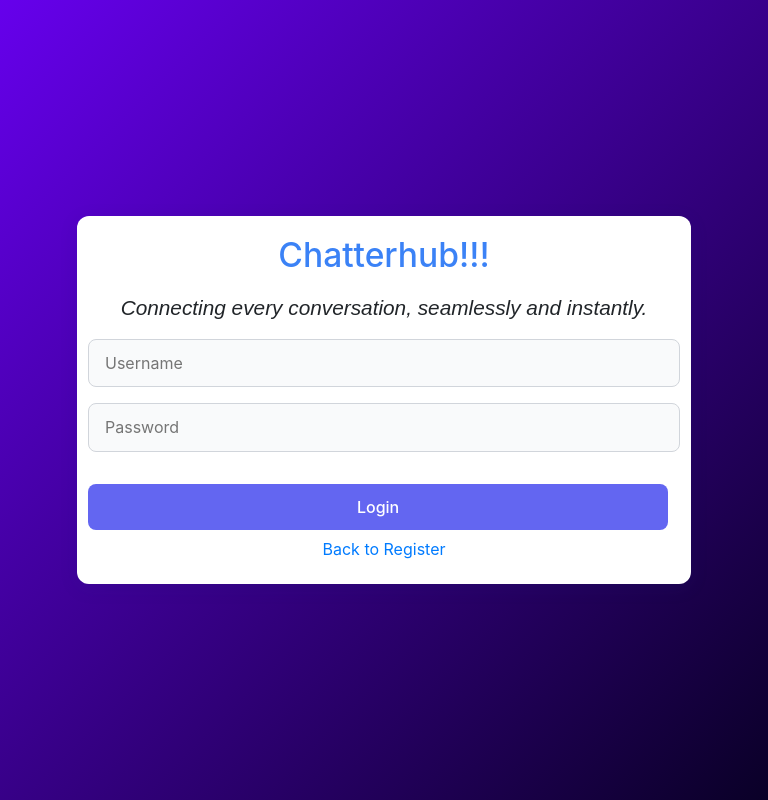
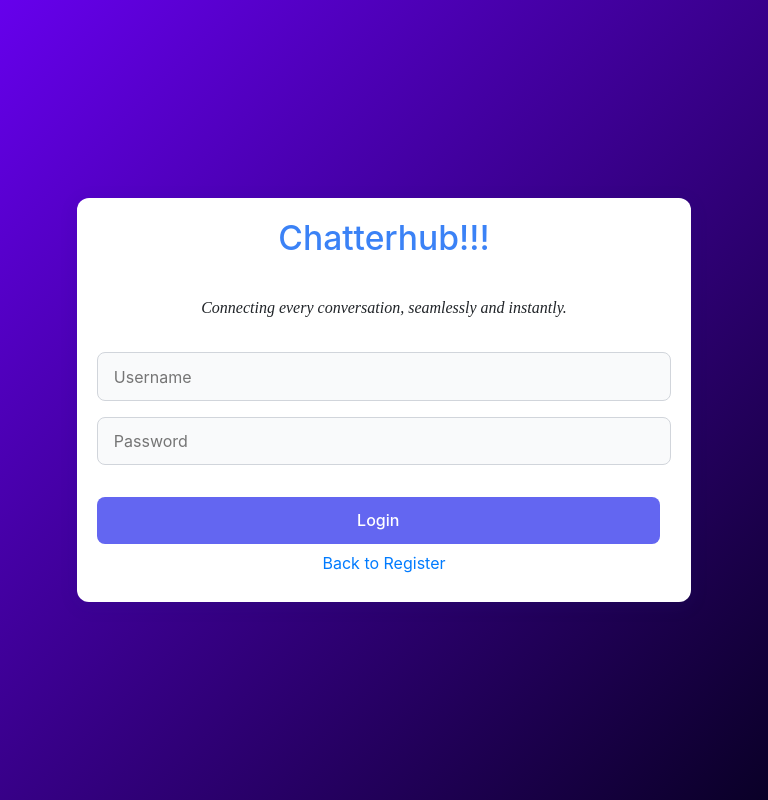
Before and after one commit to coronatusvi/Chatterhub, a FastAPI app: page / in a window 768 px wide. Run offline with FastAPI, Linux system fonts and the light colour scheme; some libraries are stand-ins or nearby versions.

Commit message:
done 1111111111111

```diff
--- a/static/css/login.css
+++ b/static/css/login.css
@@ -82,7 +82,8 @@ body {
 
 .login-container p {
   text-align: center;
-  margin-bottom: 1rem;
+  margin-bottom: 0.8rem;
+  padding: 20px;
 }
 
 /* Tablet: 769px - 1024px */
@@ -101,7 +102,7 @@ body {
     margin: auto 12vw auto 12vw;
     border-radius: 16px;
     box-shadow: 0 8px 32px 0 rgba(31, 38, 135, 0.15);
-    padding: 2rem 1.2rem 1.5rem 1.2rem;
+    /* padding: 2rem 1.2rem 1.5rem 1.2rem; */
   }
   .login-container h1 {
     font-size: 2.7rem;
@@ -110,7 +111,7 @@ body {
     font-size: 2.2rem;
   }
   .login-container p {
-    font-size: 1.2rem;
+    /* font-size: 1rem; */
   }
   .login-container form input,
   .login-container button[type="submit"],
@@ -132,9 +133,10 @@ body {
   .login-container {
     max-width: 98vw;
     margin: auto 10vw auto 10vw;
+    padding: 20px;
     border-radius: 12px;
     box-shadow: 0 4px 18px 0 rgba(31, 38, 135, 0.13);
-    padding: 1.2rem 0.7rem 1rem 0.7rem;
+    /* padding: 1.2rem 0.7rem 1rem 0.7rem; */
   }
   .login-container h1 {
     font-size: 2.1rem;
@@ -143,7 +145,7 @@ body {
     font-size: 1.5rem;
   }
   .login-container p {
-    font-size: 1.3rem;
+    font-size: 1rem;
   }
   .login-container form input,
   .login-container button[type="submit"],
@@ -164,9 +166,10 @@ body {
   .login-container {
     max-width: 92vw;
     margin: 8vw auto 0 auto;
+    padding: 20px;
     border-radius: 10px;
     box-shadow: 0 2px 10px 0 rgba(31, 38, 135, 0.1);
-    padding: 1rem 0.3rem 1rem 0.3rem;
+    /* padding: 1rem 0.3rem 1rem 0.3rem; */
   }
   .login-container h1 {
     font-size: 1.7rem;
--- a/templates/login.html
+++ b/templates/login.html
@@ -11,7 +11,7 @@
 <body>
     <div class="login-container">
         <h1>Chatterhub!!! </h1>
-        <p><i style="font-family:Papyrus, fantasy">Connecting every conversation, seamlessly and
+        <p><i style="font-family:'Times New Roman', Times, serif">Connecting every conversation, seamlessly and
                 instantly.</i> </p>
 
         <form method="post">
```
Also changed, not shown: templates/index.html (+5 -2 lines).
